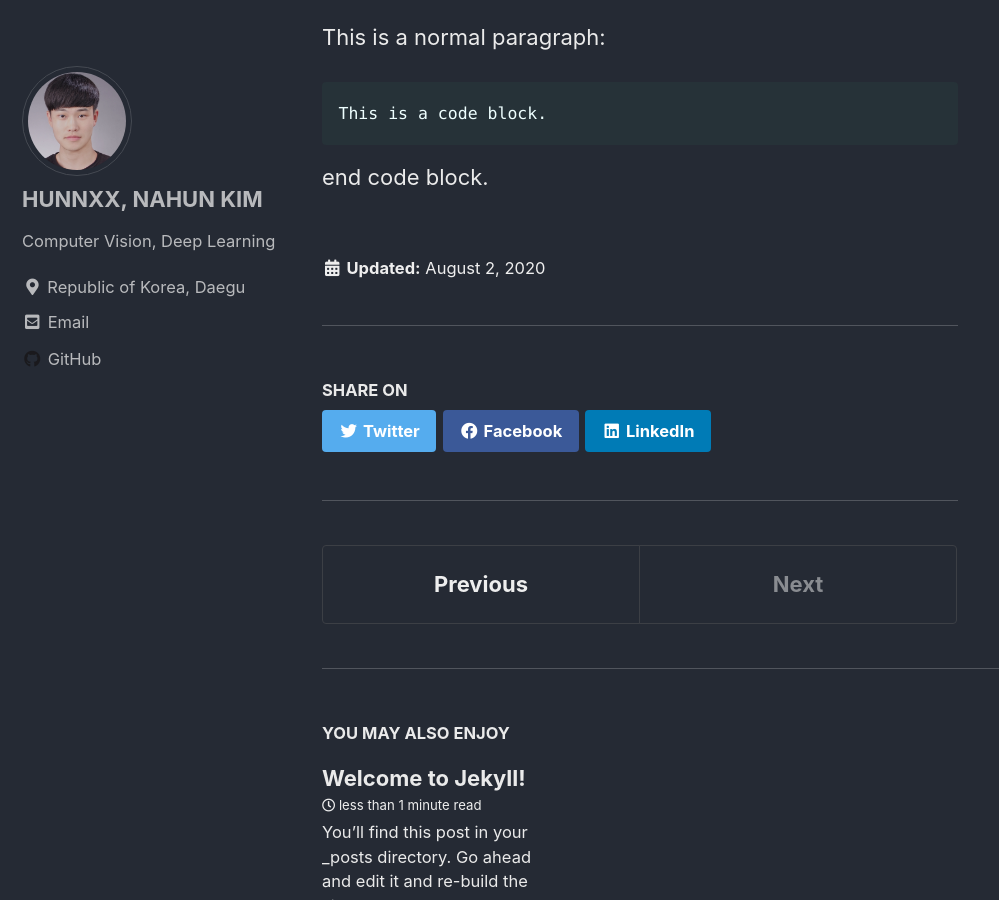
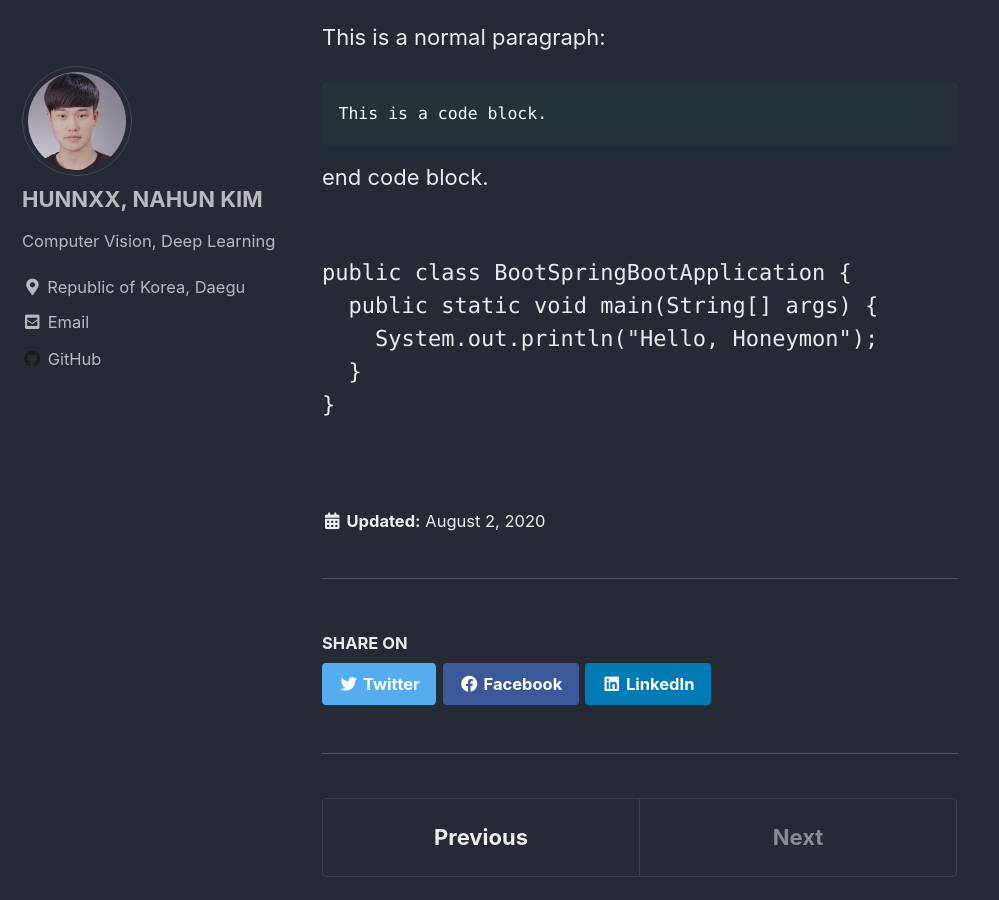
Before and after one commit to hunnxx/hunnxx.github.io, a Jekyll site: the page built from _posts/2020-08-01-practice.md, in a window 1280 px wide and 900 px high, scrolled down 1830 px. Shown: the whole window, without its empty margins (0-999 px from the left). Built offline with Jekyll 4.4.1, drawn with Linux system fonts in a browser that asks for light colours; cached includes are drawn as plain includes.

Commit message:
Update 2020-08-01-practice.md

```diff
--- a/_posts/2020-08-01-practice.md
+++ b/_posts/2020-08-01-practice.md
@@ -50,3 +50,13 @@ This is a normal paragraph:
     This is a code block.
 
 end code block.
+
+<pre>
+<code>
+public class BootSpringBootApplication {
+  public static void main(String[] args) {
+    System.out.println("Hello, Honeymon");
+  }
+}
+</code>
+</pre>
```
